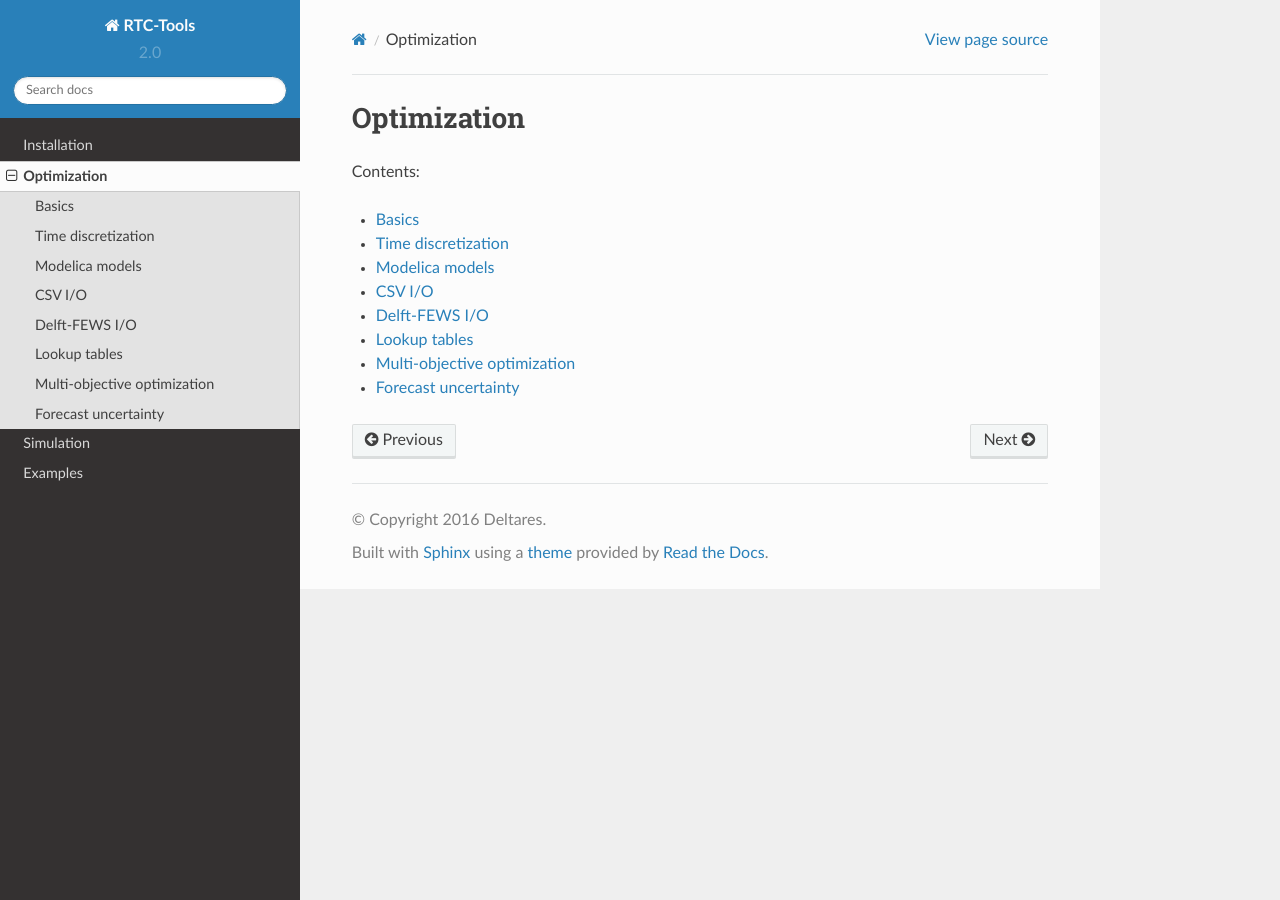
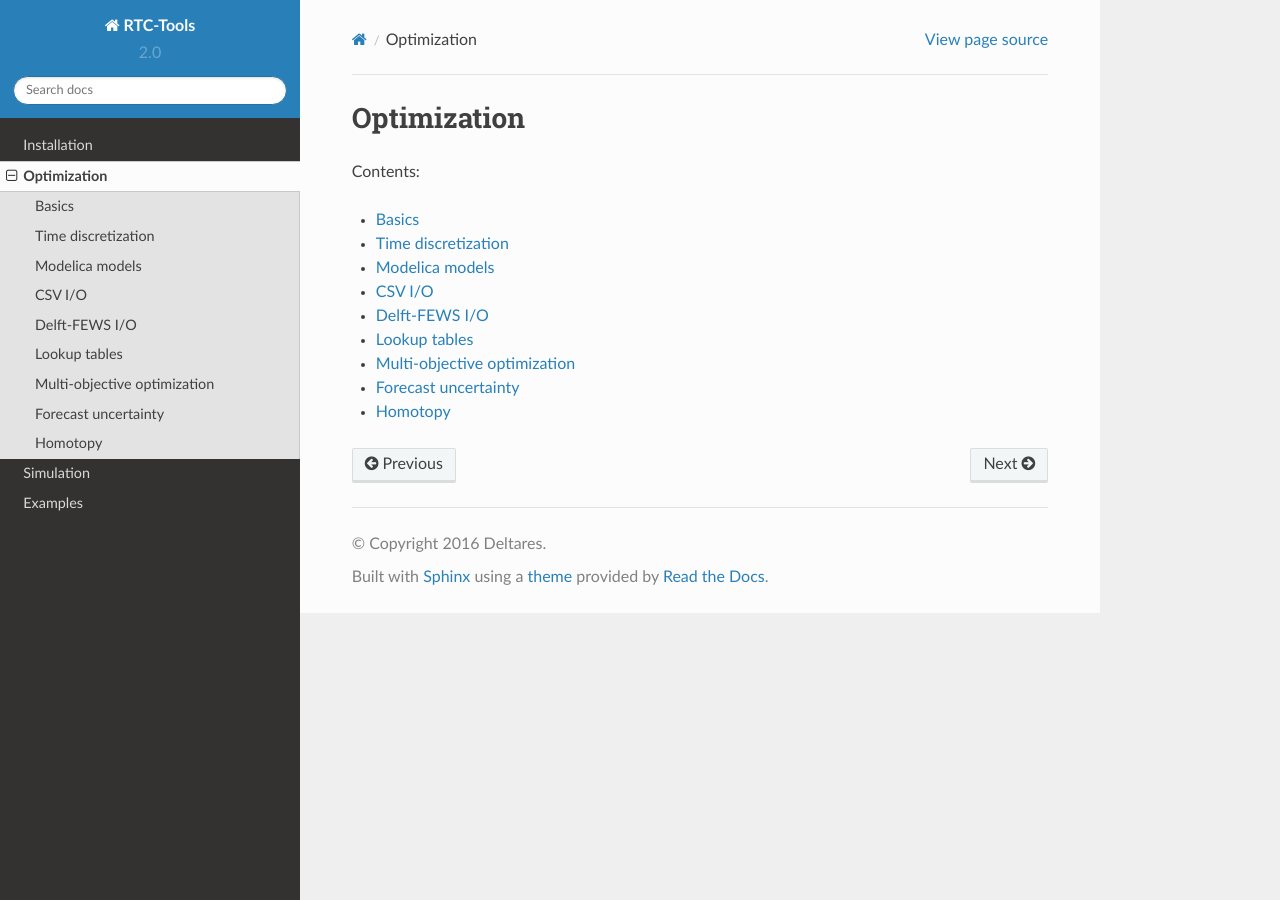
Before and after one commit to vdwees/rtc-tools, a Sphinx documentation site: the page built from doc/optimization.rst, in a window 1280 px wide. Built offline with Sphinx 7.4.7 and the Read the Docs theme 2.0.0, drawn with Linux system fonts in a browser that asks for light colours.

Commit message:
Document HomotopyMixin.

```diff
--- a/doc/optimization.rst
+++ b/doc/optimization.rst
@@ -14,3 +14,4 @@
    optimization/lookup_tables
    optimization/multi_objective
    optimization/forecast_uncertainty
+   optimization/homotopy
--- /dev/null
+++ b/doc/optimization/homotopy.rst
@@ -0,0 +1,6 @@
+Homotopy
+========
+
+.. autoclass:: rtctools.optimization.homotopy_mixin.HomotopyMixin
+    :members: homotopy_options
+    :show-inheritance:
```
Also changed, not shown: 1 other file.
